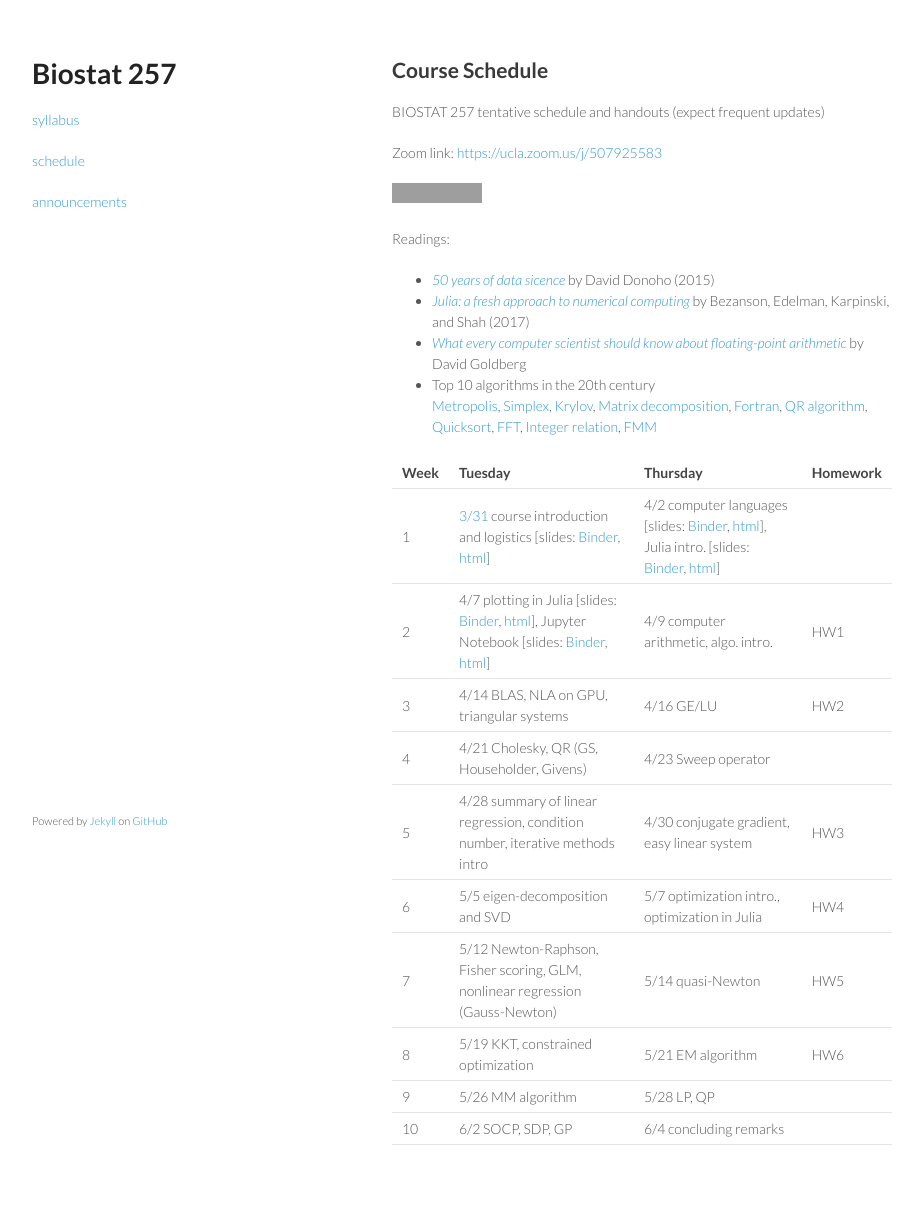
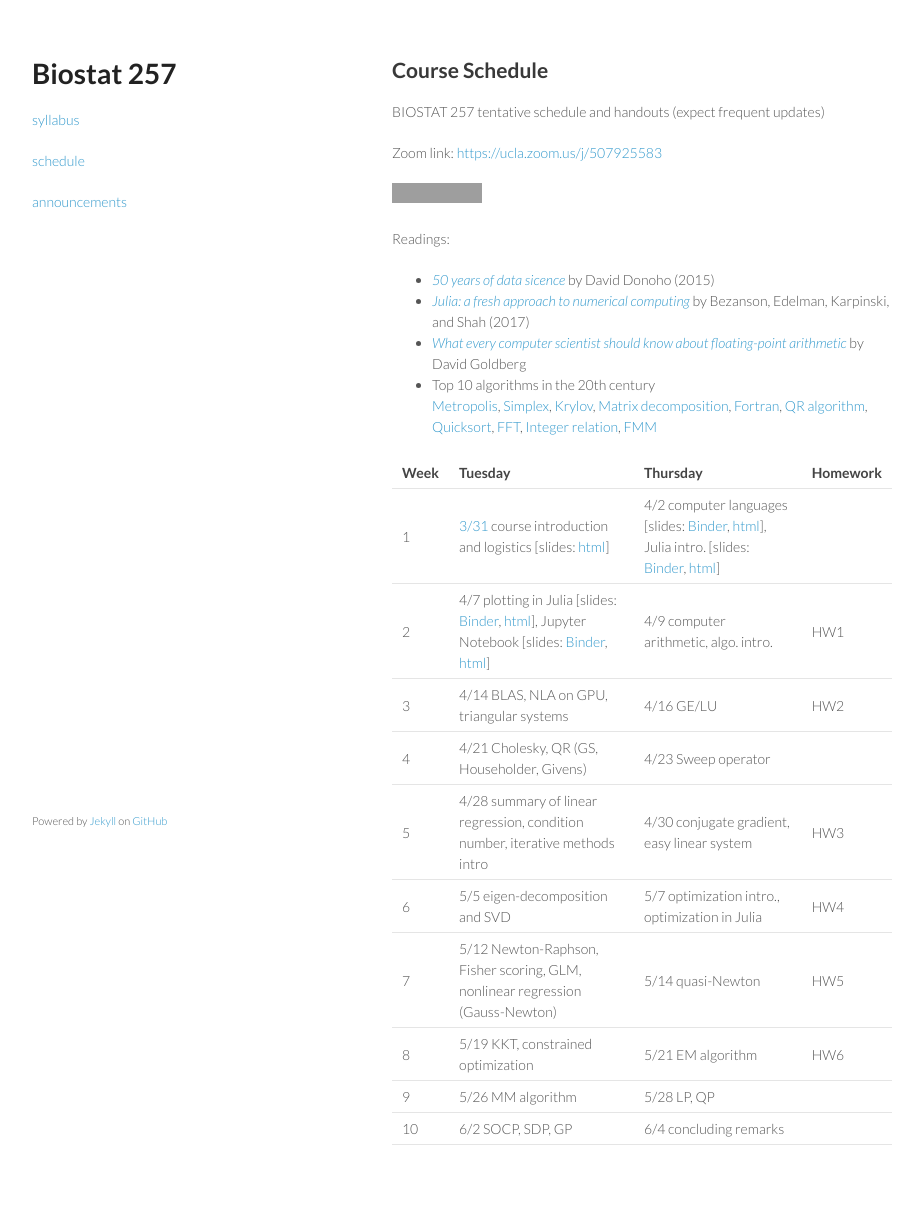
Before and after one commit to ucla-biostat-257-2020spring/ucla-biostat-257-2020spring.github.io, a Jekyll site: the page built from schedule/schedule.md, in a window 1280 px wide. Shown: the whole page, without its empty margins (178-1101 px from the left). Built offline with Jekyll 4.4.1, drawn with Linux system fonts in a browser that asks for light colours; grey boxes are pictures that could not be loaded.

Commit message:
no need for Binder for intro (no code)

```diff
--- a/schedule/schedule.md
+++ b/schedule/schedule.md
@@ -21,7 +21,7 @@ Readings:
 
 | Week | Tuesday | Thursday | Homework |
 |:-----------|:-----------|:------------|:------------|
-| 1 | [3/31](https://ucla-biostat-257-2020spring.github.io/biostat257spring2020/2020/03/31/week1-day1.html) course introduction and logistics \[slides: [Binder](https://mybinder.org/v2/gh/ucla-biostat-257-2020spring/ucla-biostat-257-2020spring.github.io/master?filepath=slides%2F01-intro%2Fintro.ipynb), [html](../slides/01-intro/intro.html)\] | 4/2 computer languages \[slides: [Binder](https://mybinder.org/v2/gh/ucla-biostat-257-2020spring/ucla-biostat-257-2020spring.github.io/master?filepath=slides%2F02-langs%2Flangs.ipynb), [html](../slides/02-langs/langs.html)\], Julia intro. \[slides: [Binder](https://mybinder.org/v2/gh/ucla-biostat-257-2020spring/ucla-biostat-257-2020spring.github.io/master?filepath=slides%2F03-juliaintro%2Fjuliaintro.ipynb), [html](../slides/03-juliaintro/juliaintro.html)\] | |
+| 1 | [3/31](https://ucla-biostat-257-2020spring.github.io/biostat257spring2020/2020/03/31/week1-day1.html) course introduction and logistics \[slides: [html](../slides/01-intro/intro.html)\] | 4/2 computer languages \[slides: [Binder](https://mybinder.org/v2/gh/ucla-biostat-257-2020spring/ucla-biostat-257-2020spring.github.io/master?filepath=slides%2F02-langs%2Flangs.ipynb), [html](../slides/02-langs/langs.html)\], Julia intro. \[slides: [Binder](https://mybinder.org/v2/gh/ucla-biostat-257-2020spring/ucla-biostat-257-2020spring.github.io/master?filepath=slides%2F03-juliaintro%2Fjuliaintro.ipynb), [html](../slides/03-juliaintro/juliaintro.html)\] | |
 | 2 | 4/7 plotting in Julia \[slides: [Binder](https://mybinder.org/v2/gh/ucla-biostat-257-2020spring/ucla-biostat-257-2020spring.github.io/master?filepath=slides%2F04-juliaplot%2Fjuliaplots.ipynb), [html](../slides/04-juliaplot/juliaplots.html)\], Jupyter Notebook \[slides: [Binder](https://mybinder.org/v2/gh/ucla-biostat-257-2020spring/ucla-biostat-257-2020spring.github.io/master?filepath=slides%2F05-jupyter%2Fjupyter.ipynb), [html](../slides/05-jupyter/jupyter.html)\] | 4/9 computer arithmetic, algo. intro. | HW1 |
 | 3 | 4/14 BLAS, NLA on GPU, triangular systems | 4/16 GE/LU | HW2 |
 | 4 | 4/21 Cholesky, QR (GS, Householder, Givens) | 4/23 Sweep operator | |
```
